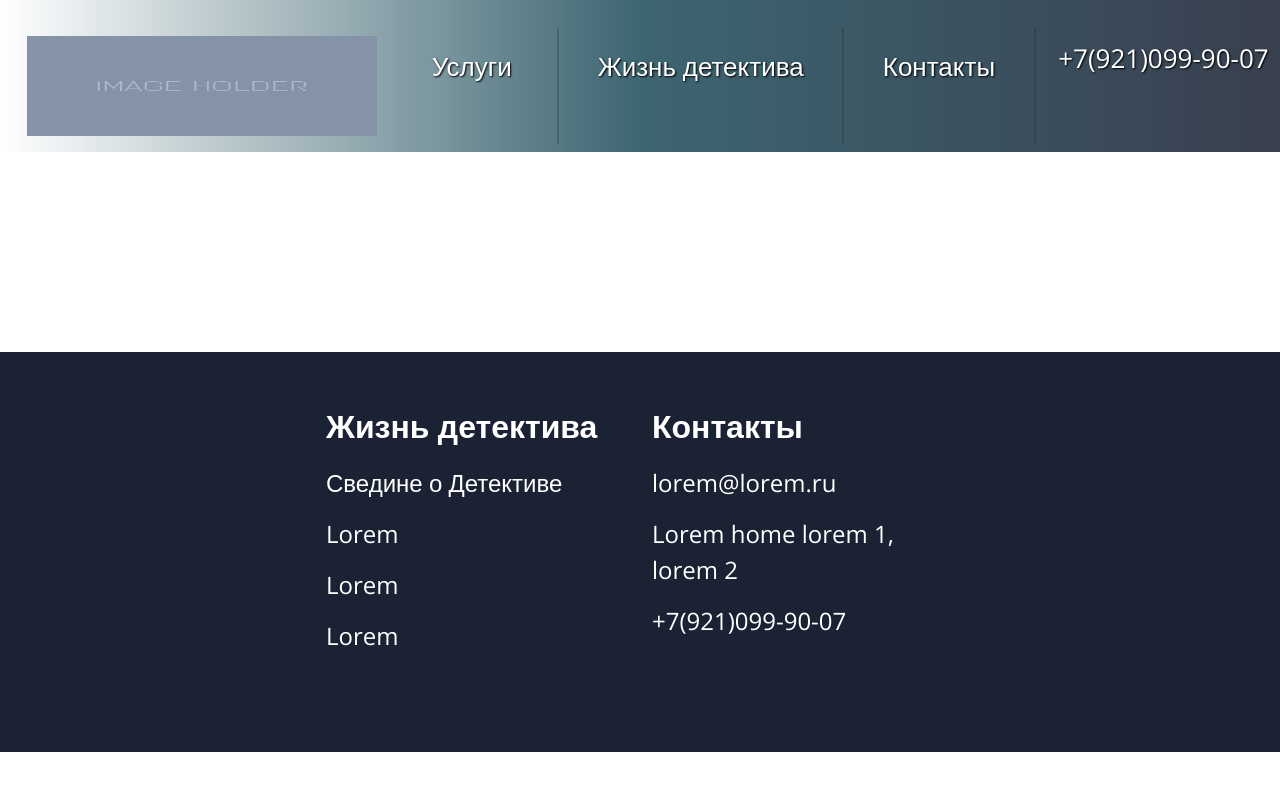
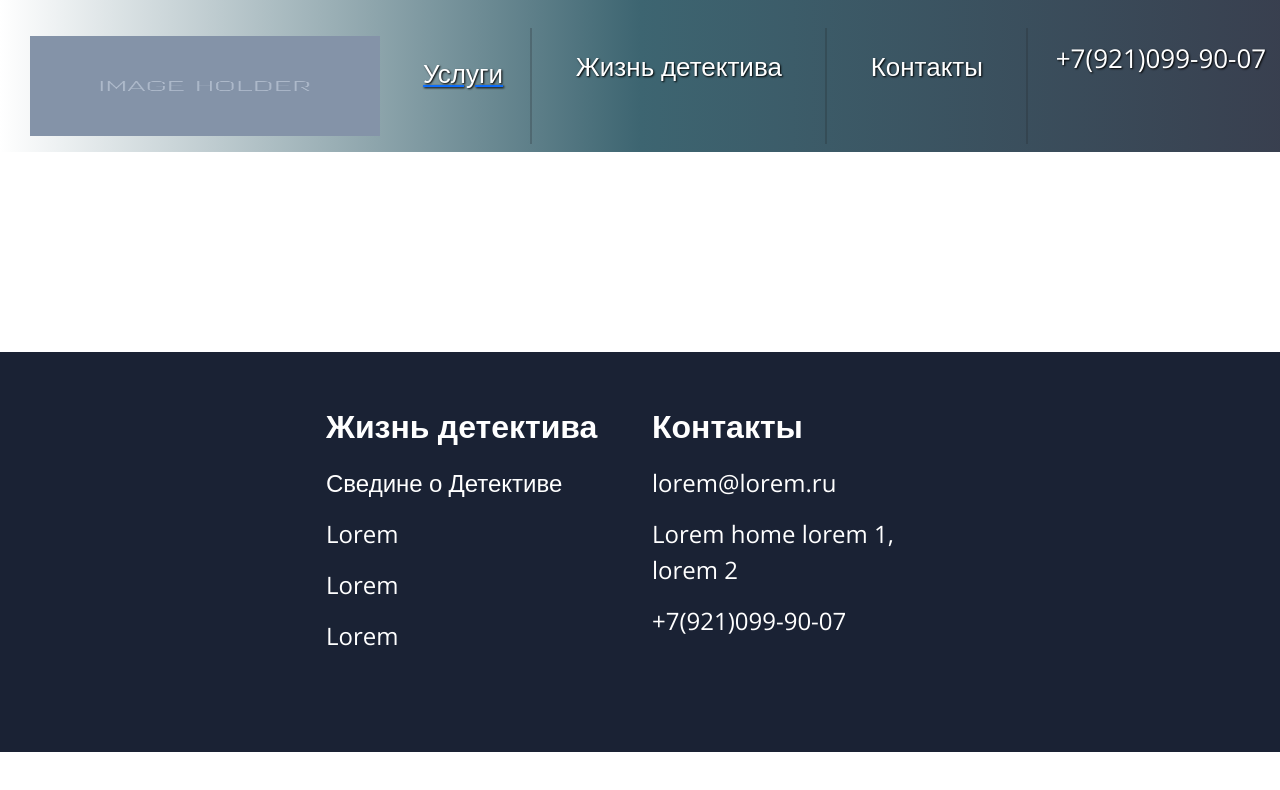
Before and after one commit to Meresnes/work, a React app in the folder detective/: page / in a window 1280 px wide. Built offline with nearby package versions, Linux system fonts and the light colour scheme.

Commit message:
smallFix

```diff
--- a/detective/src/components/App.js
+++ b/detective/src/components/App.js
@@ -13,7 +13,7 @@ function App() {
       <NavBar />
       <Routes>
         <Route exact path="/work" element={<MainPage />} />
-        <Route exact path="/work/service" element={<ServicePage />} />
+        <Route path="/work/service/" element={<ServicePage />} />
       </Routes>
       {/* <Posts /> */}
       <Footer />
--- a/detective/src/components/NavBar.js
+++ b/detective/src/components/NavBar.js
@@ -1,6 +1,6 @@
 import Nav from 'react-bootstrap/Nav';
 import React from 'react';
-
+import { Link } from "react-router-dom";
 import "../styles/navbar.css"
 import LogoImg from "../img/holder.png"
 
@@ -16,10 +16,12 @@ export default function NavBar() {
                     <Nav.Item >
                         <Nav.Link href="/work/">  <img src={LogoImg} alt="logo" width={"350px"} height={"100px"} /> </Nav.Link>
                     </Nav.Item>
-                    <Nav.Item >
-                        <Nav.Link className='nav-text' href="/work/service/">Услуги </Nav.Link>
-                        {/* Метод show показывает дропдаун , чтобы давать слили нужно прописать класс и !important */}
-                    </Nav.Item>
+                    <Link to='/work/service/'>
+                        <Nav.Item >
+                            <Nav className='nav-text'>Услуги </Nav>
+                            {/* Метод show показывает дропдаун , чтобы давать слили нужно прописать класс и !important */}
+                        </Nav.Item>
+                    </Link>
                     <div className="vr"></div>
                     <Nav.Item>
                         <Nav.Link className='nav-text' eventKey="link-1">Жизнь детектива</Nav.Link>
--- a/detective/src/styles/navbar.css
+++ b/detective/src/styles/navbar.css
@@ -38,6 +38,7 @@ background: linear-gradient(90deg, rgba(255,255,255,1) 0%, rgba(61,101,113,1) 50
   } */
   .nav-text{
     color: white !important;
+    text-decoration: none !important;
     text-shadow: 1px 1px 2px black;
   }
   .nav-phone-text{
```
